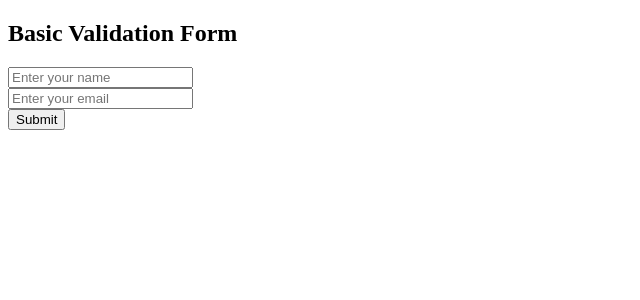
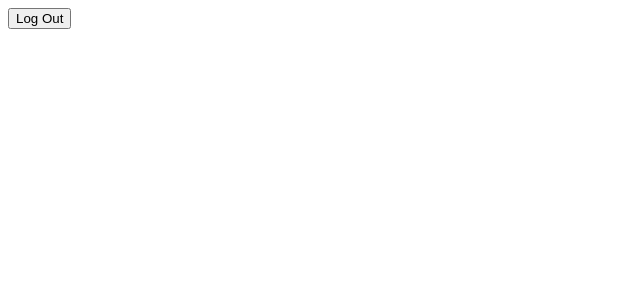
Before and after one commit to Reeteshprajapati/React-practice, a React (Vite) app: page / in a window 1280 px wide. Shown: the top 300 px of the page, without its empty margins (0-640 px from the left). Built offline with nearby package versions, Linux system fonts and the light colour scheme.

Commit message:
added condition redring

```diff
--- a/src/App.jsx
+++ b/src/App.jsx
@@ -1,6 +1,6 @@
 // import React from 'react'
 // import reactLogo from "./assets/react.svg"
-// import React, { useState } from "react";
+import { useState } from "react";
 import { BrowserRouter, Routes, Route, Link } from "react-router-dom";
 // import Test from "./Test.jsx"
 // import Test1 from "./Test1.jsx"
@@ -13,7 +13,9 @@ import { BrowserRouter, Routes, Route, Link } from "react-router-dom";
 // import InputExample from "./component/InputExample.jsx";
 // import SimpleForm from "./component/SimpleForm.jsx";
 // import MultiForm from "./component/MultiForm.jsx";
-import BasicValidationForm from "./component/BasicValidationForm.jsx";
+// import BasicValidationForm from "./component/BasicValidationForm.jsx";
+import LogOut from "./component/LogOut.jsx";
+import Login from "./component/Login.jsx";
 
 
 
@@ -32,12 +34,14 @@ function App() {
   // ------------------------------------
   // const hobies = ["Reading","Minded Chess","Cricket"]
   // -------------------------------------------
-      function buttonfun(){
-        alert("Are you sure to submit this form!")
-      }
+      // function buttonfun(){
+      //   alert("Are you sure to submit this form!")
+      // }
+      const [a,b] = useState(true);
 
   return (
     <>
+      {a ? <LogOut/> : <Login/>}
       {/* <h1>May I help you?</h1> */}
       {/* <Test /> */}
       {/* <Test1 /> */}
@@ -49,7 +53,7 @@ function App() {
           {/* <InputExample/> */}
           {/* <SimpleForm /> */}
           {/* <MultiForm /> */}
-          <BasicValidationForm />
+          {/* <BasicValidationForm /> */}
 
     </>
   );
--- /dev/null
+++ b/src/component/LogOut.jsx
@@ -0,0 +1,11 @@
+import React from 'react'
+
+const LogOut = () => {
+  return (
+    <>
+    <button>Log Out</button>
+    </>
+  )
+}
+
+export default LogOut
--- /dev/null
+++ b/src/component/Login.jsx
@@ -0,0 +1,11 @@
+import React from 'react'
+
+const Login = () => {
+    return (
+        <>
+        <button>Login</button>
+        </>
+    )
+}
+
+export default Login
```
